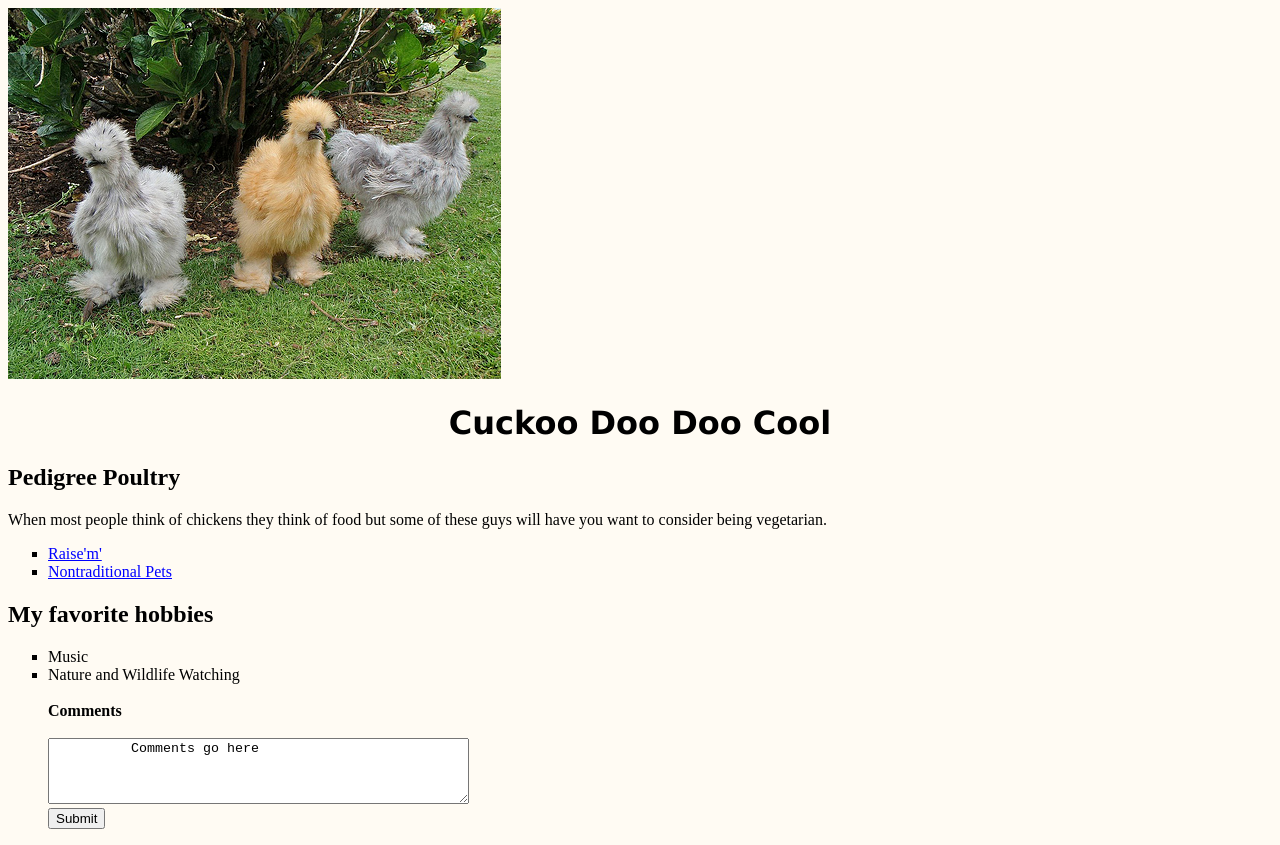
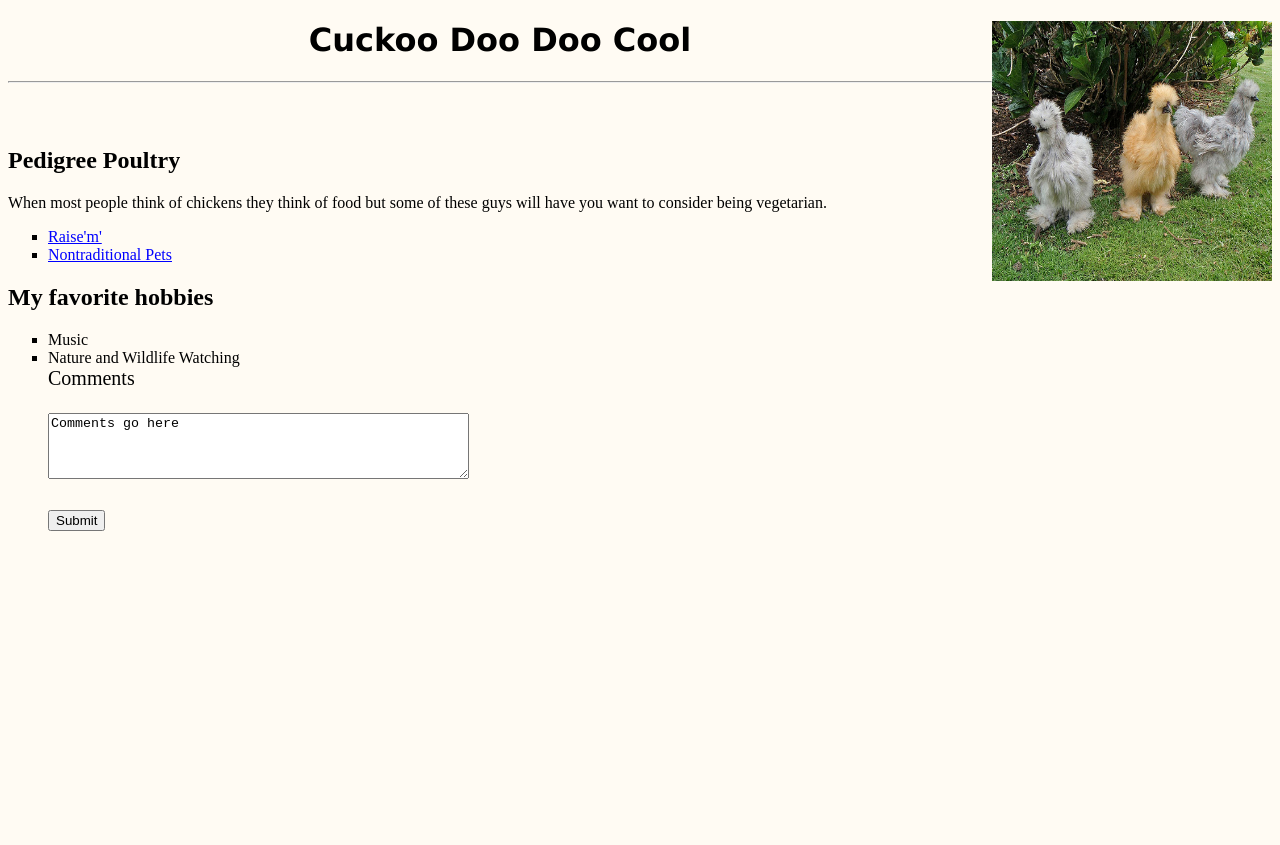
Before and after one commit to ARob1/ARob1.github.io, a plain HTML site: page index.html in a window 1280 px wide. After the commit the page ends 800 px from the top, so only its background shows below. Drawn offline with Linux system fonts and the light colour scheme.

Commit message:
Update index.html

```diff
--- a/index.html
+++ b/index.html
@@ -5,13 +5,16 @@
     <link href="css/styles.css" rel="stylesheet" type="text/css">
   </head>
   <body>
-    <img src="images/silkies1.png">
+	<header>
+    <img id="silkie" src="images/silkies1.png" alt="Silkie Chicken" height="260" width="280">
+    <h1 id="home">Cuckoo Doo Doo Cool</h1>
+  </header>
 
-    <h1>Cuckoo Doo Doo Cool</h1>
+    <hr /><br /><br />
+
     <h2>Pedigree Poultry</h2>
     <p>When most people think of chickens they think of food but some of these guys will have you want to consider being vegetarian.</p>
     <ul>
-
       <li><a href="http://www.backyardchickens.com"</a>Raise'm'</li>
 	<li><a href="http://www.animalplanet.com/pets/other-pets/small-pets/">Nontraditional Pets</a></li>
     </ul>
@@ -20,16 +23,14 @@
     <ol>
       <li>Music</li>
       <li>Nature and Wildlife Watching</li>
-      <br />
-      <form><strong>Comments</strong>
+
+
+      <form id="comments">Comments<br /><br />
+	  <textarea rows="4" cols="50" maxlength="300">Comments go here</textarea>
 	  <br />
 	  <br />
-	  <textarea rows="4" cols="50" maxlength="300">
-	  Comments go here
-	  </textarea>
-	  <br />
 	  <input type ="submit" value="Submit" />
-	   </form>
+	  </form>
     </ol>
   </body>
 </html>
```
